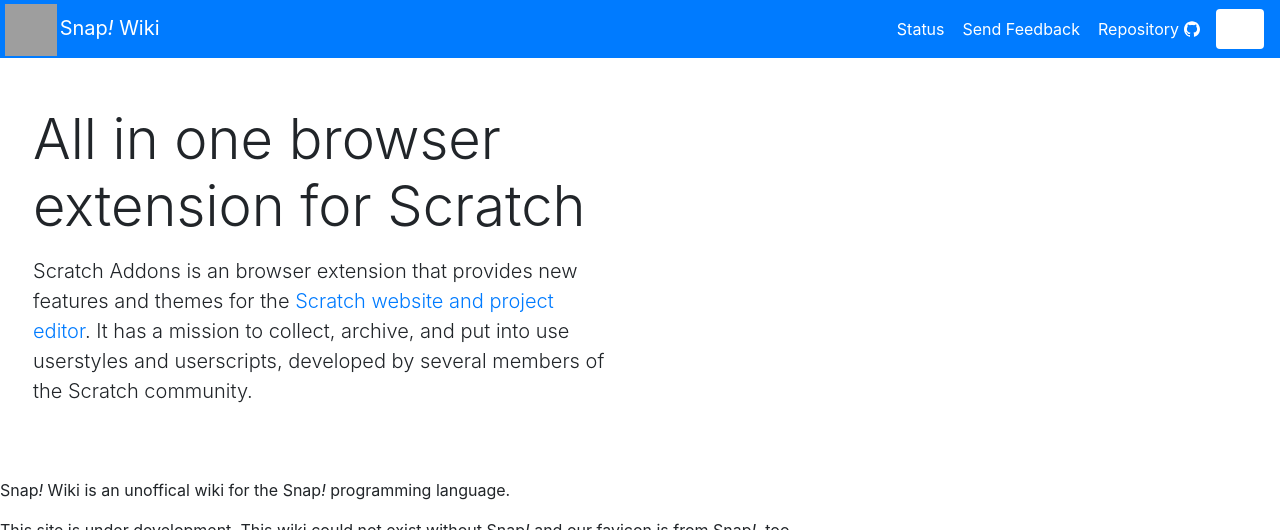
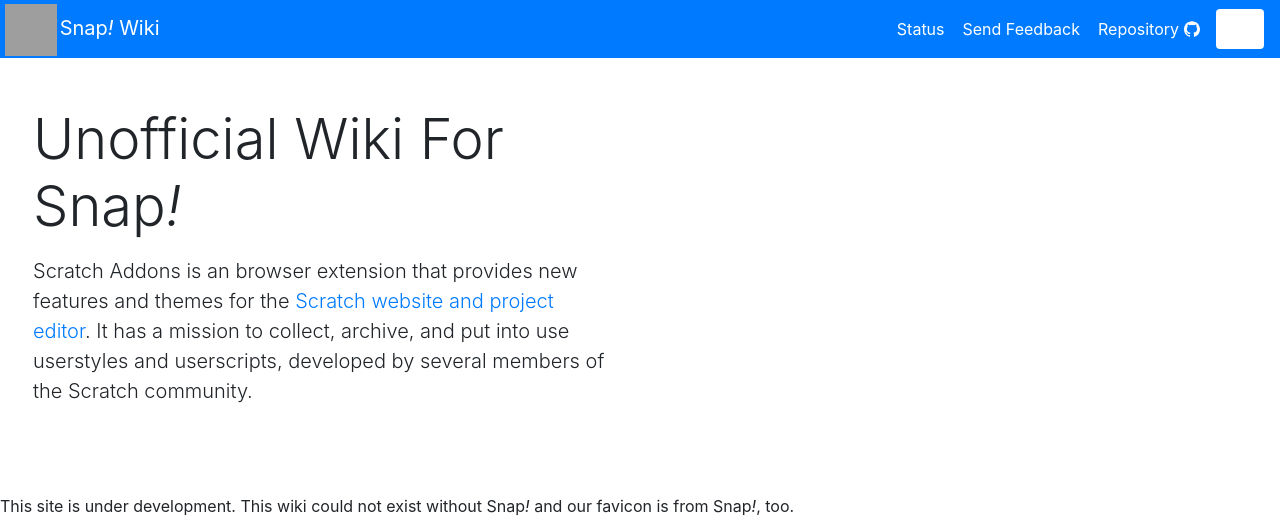
Before and after one commit to snapwiki/snapwiki.github.io, a Jekyll site: the page built from site/index.html, in a window 1280 px wide, cut to the strip 0-530 px from the top of the page. Built offline with Jekyll 4.4.1, drawn with Linux system fonts in a browser that asks for light colours; grey boxes are pictures that could not be loaded.

Commit message:
More changes

```diff
--- a/site/index.html
+++ b/site/index.html
@@ -4,8 +4,7 @@
 description: Snap! Wiki Home
 ---
 
-<section id="intro" class="row p-4 intro-heading text-left"> <div class="col-12 col-md-6 py-4 px-3 px-md-4 d-flex flex-column justify-content-center" id="intro-info"> <h1 class="display-4 m-0 mb-3 p-0 text-left">All in one browser extension for Scratch</h1> <p class="lead mb-4">Scratch Addons is an browser extension that provides <span title="" data-toggle="tooltip" data-placement="right" data-original-title="The &quot;Addons&quot; part of Scratch Addons.">new features and themes</span> for <span title="" data-toggle="tooltip" data-placement="right" data-original-title="The &quot;Scratch&quot; part in Scratch Addons.">the <a href="https://scratch.mit.edu">Scratch website and project editor</a></span>. It has a mission to collect, archive, and put into use userstyles and userscripts, developed by several members of the Scratch community.</p>  </div> <div class="col-12 col-md-6" id="intro-img">  </div> </section>
-		<p>Snap<i>!</i> Wiki is an unoffical wiki for the Snap<i>!</i> programming language.
+<section id="intro" class="row p-4 intro-heading text-left"> <div class="col-12 col-md-6 py-4 px-3 px-md-4 d-flex flex-column justify-content-center" id="intro-info"> <h1 class="display-4 m-0 mb-3 p-0 text-left">Unofficial Wiki For Snap<em>!</em></h1> <p class="lead mb-4">Scratch Addons is an browser extension that provides <span title="" data-toggle="tooltip" data-placement="right" data-original-title="The &quot;Addons&quot; part of Scratch Addons.">new features and themes</span> for <span title="" data-toggle="tooltip" data-placement="right" data-original-title="The &quot;Scratch&quot; part in Scratch Addons.">the <a href="https://scratch.mit.edu">Scratch website and project editor</a></span>. It has a mission to collect, archive, and put into use userstyles and userscripts, developed by several members of the Scratch community.</p>  </div> <div class="col-12 col-md-6" id="intro-img">  </div> </section>
 		<div class="credits"></p>
 <div id="footer">
     <p>This site is under development. This wiki could not exist without Snap<i>!</i> and our favicon is from Snap<i>!</i>, too.</p>
```
